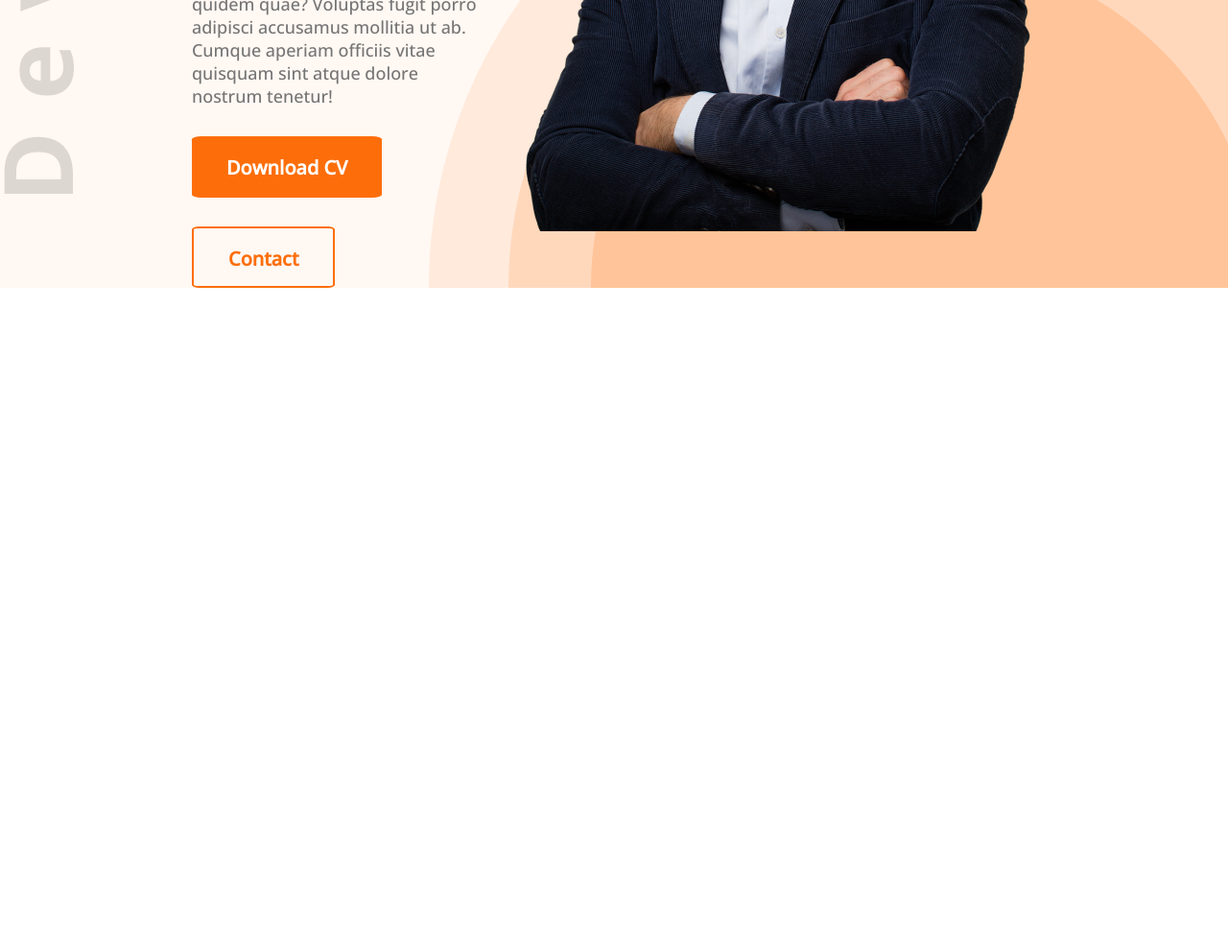
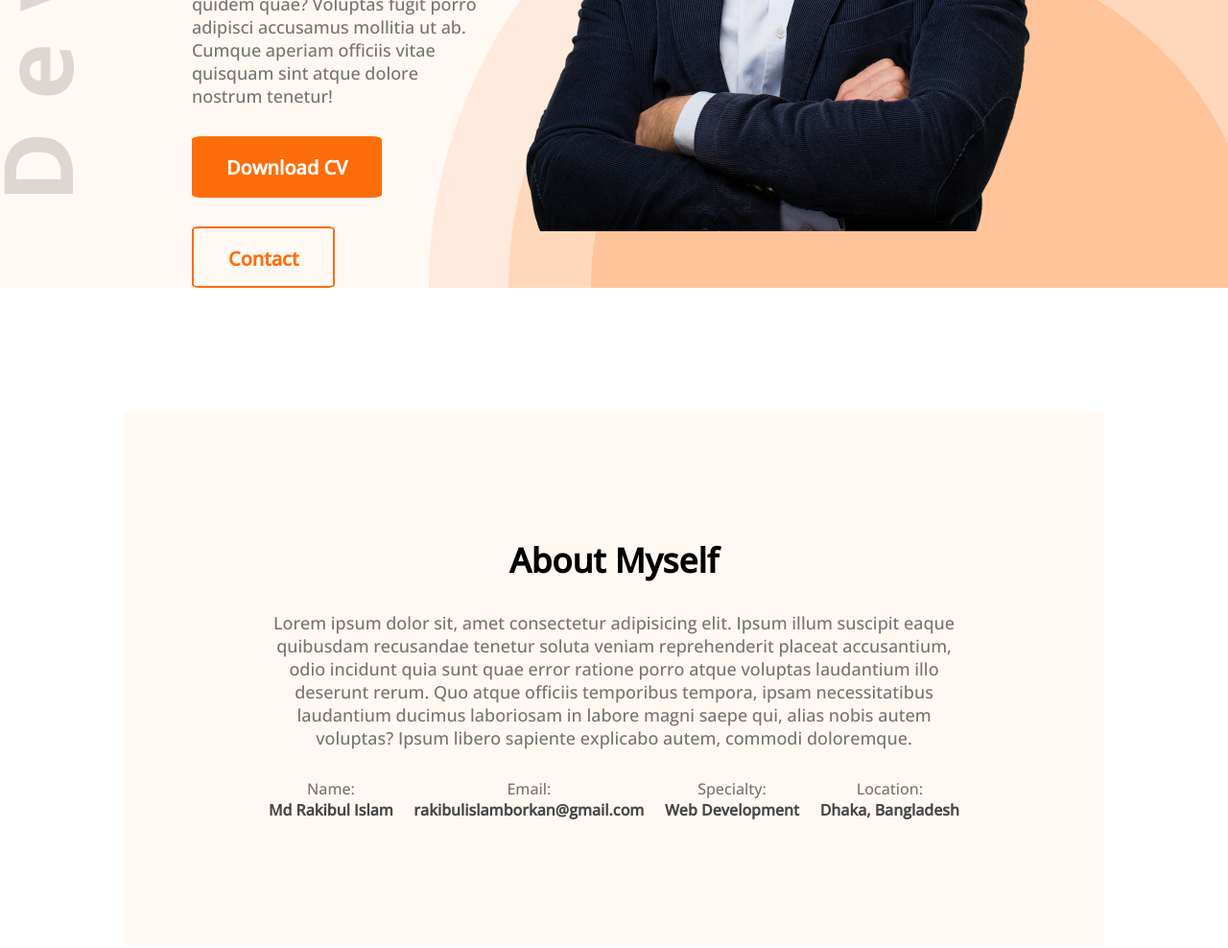
Before and after one commit to mdrakibulislam-hub/developer-portfolio, a plain HTML site: page index.html in a window 1280 px wide. Shown: the part 659-1647 px from the top of the page at 96% size. Before the commit the page ends 959 px from the top, so only its background shows below. Drawn offline with nearby package versions, Linux system fonts and the light colour scheme.

Commit message:
about section completed

```diff
--- a/index.html
+++ b/index.html
@@ -17,7 +17,7 @@
             <ul>
                 <li>Portfolio</li>
                 <li>Blogs</li>
-                <li><button class="btn-primary">Hire</button></li>
+                <li><button class="btn-primary">Hire Me</button></li>
             </ul>
         </nav>
 
@@ -27,7 +27,7 @@
                 <h3 class="banner-subtitle">Hi, I am</h3>
                 <h1 class="banner-title">Md Rakibul Islam</h1>
                 <p class="banner-description">Lorem ipsum dolor sit amet consectetur adipisicing elit. Sit id quidem quae? Voluptas fugit porro adipisci accusamus mollitia ut ab. Cumque aperiam officiis vitae quisquam sint atque dolore nostrum tenetur!</p>
-                <button class="btn-primary"><a href="assets/rakib-cv.pdf">Download CV</a></button>
+                <button class="btn-primary"><a href="assets/rakib-cv.pdf" target="_blank">Download CV</a></button>
                 <button class="btn-contact"><a href="mailto:rakibulislamborkan@gmail.com">Contact</a></button>
             </div>
             <img src="images/hardy.png" alt="Pictutre of Rakibul">
@@ -36,7 +36,30 @@
     </header>
 
     <main>
+        <section class="about">
+            <h3 class="section-title">About Myself</h3>
+            <p class="section-description">Lorem ipsum dolor sit, amet consectetur adipisicing elit. Ipsum illum suscipit eaque quibusdam recusandae tenetur soluta veniam reprehenderit placeat accusantium, odio incidunt quia sunt quae error ratione porro atque voluptas laudantium illo deserunt rerum. Quo atque officiis temporibus tempora, ipsam necessitatibus laudantium ducimus laboriosam in labore magni saepe qui, alias nobis autem voluptas? Ipsum libero sapiente explicabo autem, commodi doloremque.</p>
 
+            <div class="about-info-container">
+                <div class="about-info">
+                    <p class="about-name">Name:</p>
+                    <p class="about-description">Md Rakibul Islam</p>
+                </div>
+                <div class="about-info">
+                    <p class="about-name">Email:</p>
+                    <p class="about-description">rakibulislamborkan@gmail.com</p>
+                </div>
+                <div class="about-info">
+                    <p class="about-name">Specialty:</p>
+                    <p class="about-description">Web Development</p>
+                </div>
+                <div class="about-info">
+                    <p class="about-name">Location:</p>
+                    <p class="about-description">Dhaka, Bangladesh</p>
+                </div>
+            </div>
+
+        </section>
     </main>
 
     <footer>
--- a/styles/portfolio.css
+++ b/styles/portfolio.css
@@ -95,3 +95,51 @@ nav ul li{
     text-decoration: none;
     color: #FD6E0A;
 }
+
+
+/* main section */
+
+main{
+    max-width: 1540px;
+    margin: 0 auto;
+}
+
+/* about section style */
+
+.about{
+    margin: 130px;
+    padding: 130px 150px;
+    background-color: #FFF8F3;
+    text-align: center;
+}
+
+.section-title{
+    text-align: center;
+    margin-bottom: 30px;
+    font-size: 35px;
+    font-weight: 700;
+}
+
+.section-description{
+    font-size: 18px;
+    font-weight: 400;
+    color: #757575;
+    margin-bottom: 30px;
+}
+
+.about-info-container{
+    display: flex;
+    justify-content: space-between;
+}
+
+.about-name{
+    font-size: 20;
+    font-weight: 400;
+    color: #757575;
+}
+
+.about-description{
+    font-size: 20;
+    font-weight: 700;
+    color: #474747;
+}
```
